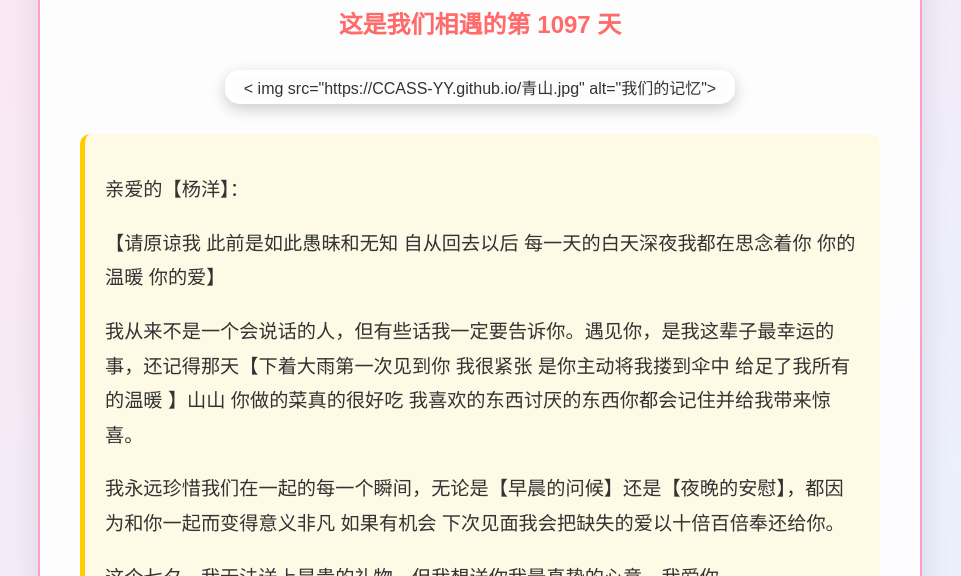
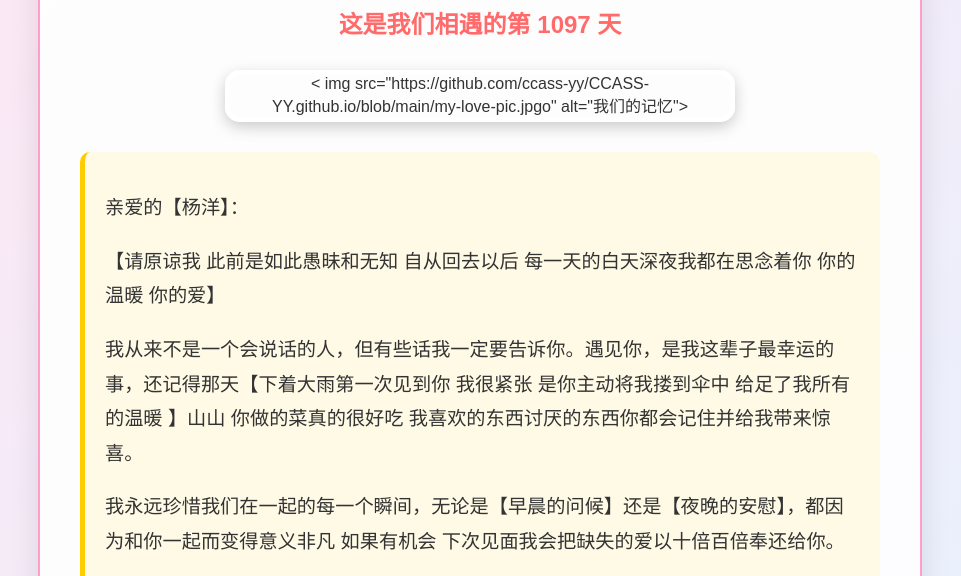
Before and after one commit to ccass-yy/CCASS-YY.github.io, a plain HTML site: page index.html in a window 1280 px wide. Shown: the part 210-786 px from the top of the page, without its empty margins (160-1121 px from the left). Drawn offline with Linux system fonts and the light colour scheme; a web font is replaced by a local one.

Commit message:
Update index.html

```diff
--- a/index.html
+++ b/index.html
@@ -98,7 +98,7 @@
 
         <!-- 这里是照片区域 -->
         <div class="photo-container">
-            < img src="https://CCASS-YY.github.io/青山.jpg" alt="我们的记忆">
+            < img src="https://github.com/ccass-yy/CCASS-YY.github.io/blob/main/my-love-pic.jpgo" alt="我们的记忆">
         </div>
 
         <!-- 这里是你的留言 -->
@@ -113,7 +113,7 @@
 
         <!-- 可以放更多照片 -->
         <!-- <div class="photo-container">
-            < img src="https://CCASS-YY.github.io/青山.jpg" alt="我们的另一张记忆">
+            < img src="https://github.com/ccass-yy/CCASS-YY.github.io/blob/main/my-love-pic.jpgo" alt="我们的另一张记忆">
         </div> -->
 
     </div>
```
